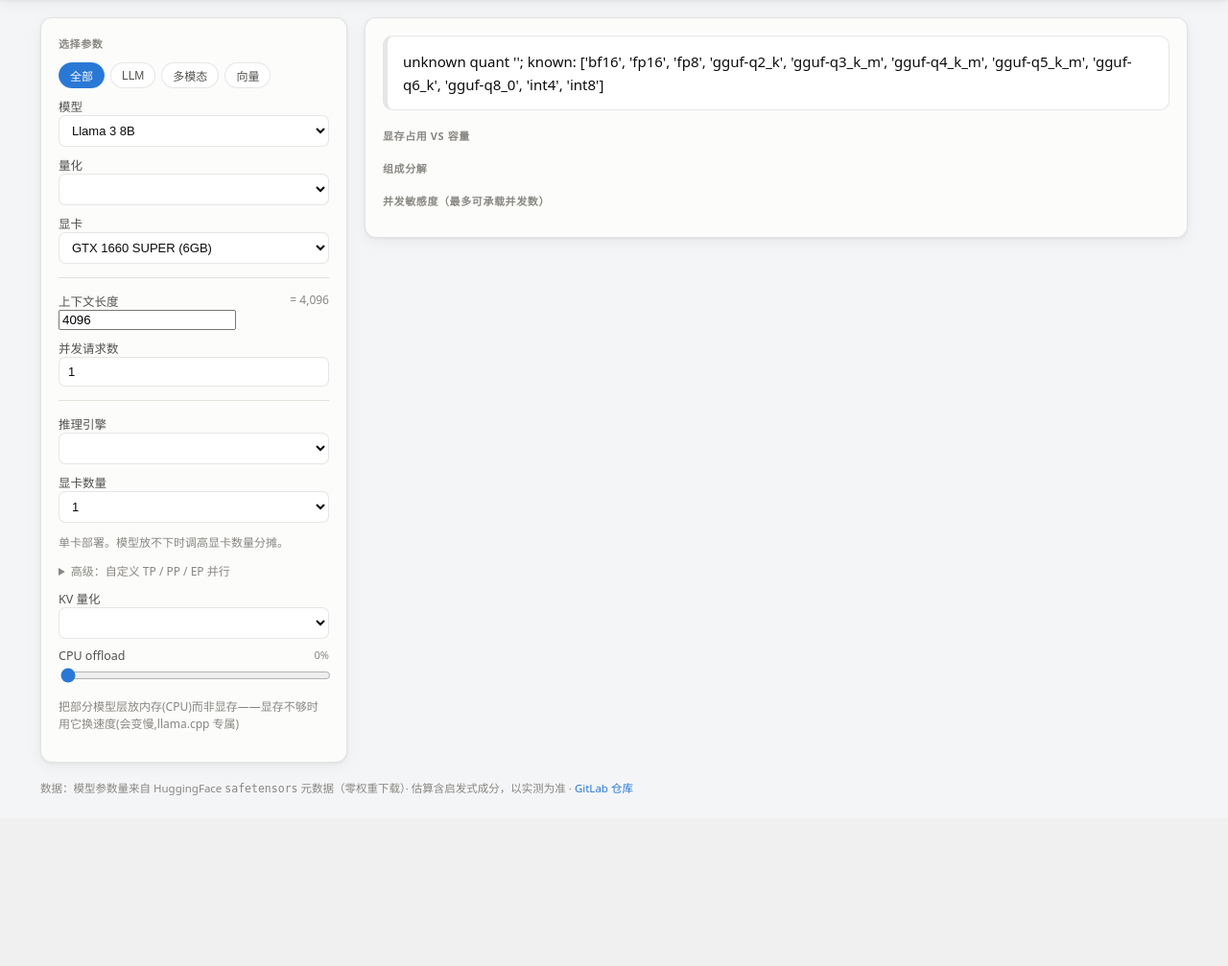
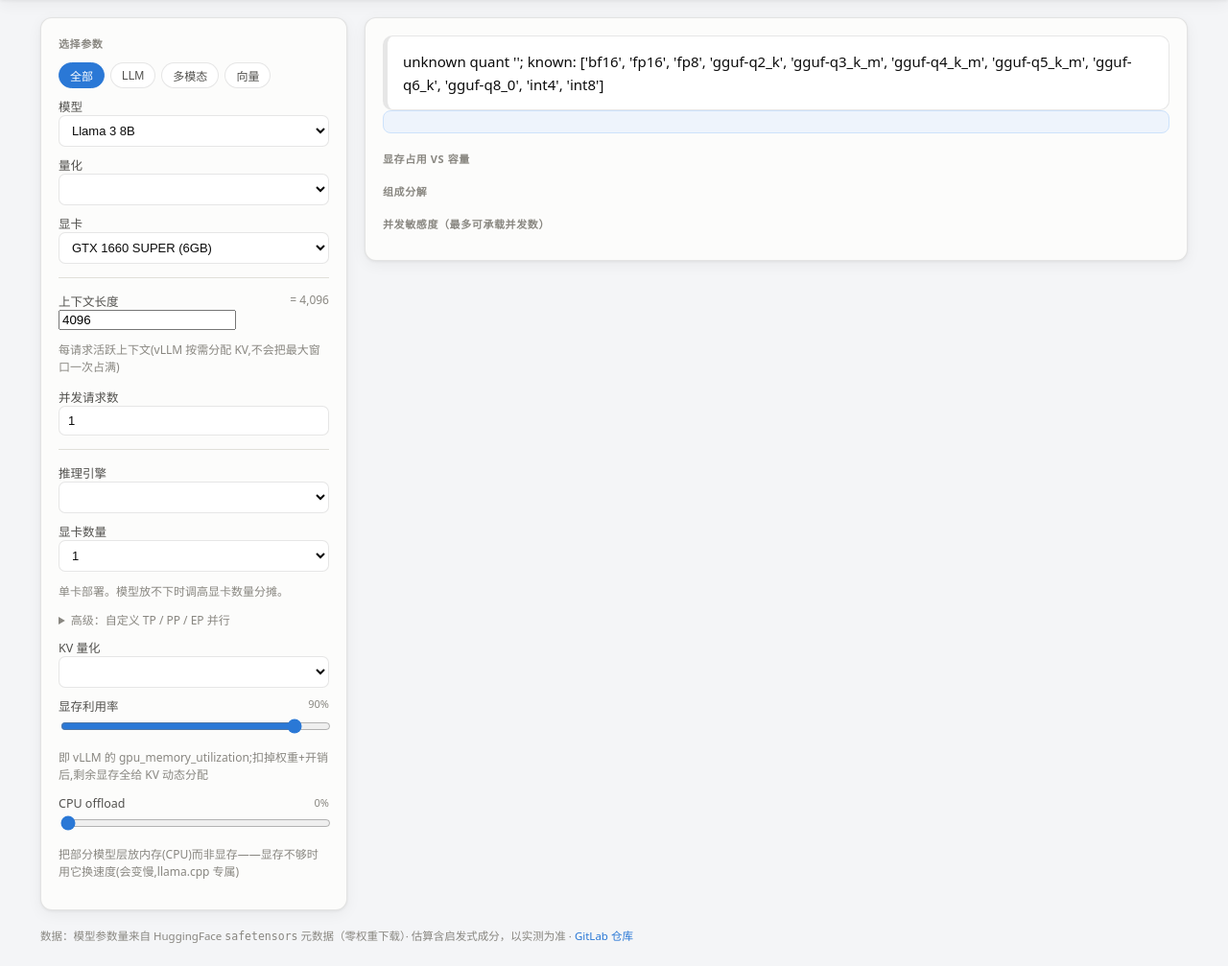
Before and after one commit to Monster-muyu/cc-project, a FastAPI app: template vram_calc/web/templates/index.html in a window 1280 px wide. Shown: the part 64-1071 px from the top of the page at 96% size. Before the commit the page ends 893 px from the top, so only its background shows below. Run offline with FastAPI, Linux system fonts and the light colour scheme; the template is opened without the code that fills it, so the values that code supplies are empty.

Commit message:
feat:quant自动识别锁定+vLLM动态KV预算(max_kv_tokens)+显存利用率+verdict改动态口径

```diff
--- a/vram_calc/web/app.py
+++ b/vram_calc/web/app.py
@@ -68,7 +68,7 @@ async def index(request: Request):
 @app.get("/api/models")
 def api_models():
     return [{"id": m.id, "name": m.name, "is_moe": bool(m.num_experts),
-             "params_b": m.params_b, "category": m.category} for m in list_models()]
+             "params_b": m.params_b, "category": m.category, "quant": m.quant} for m in list_models()]
 
 
 @app.get("/api/gpus")
@@ -94,6 +94,8 @@ def api_calc(req: CalcReq):
         "headroom_gb": round(r.headroom_gb * n, 2),
         "breakdown": {k: round(v * n, 2) for k, v in b.as_dict().items()},
         "num_gpus": n,
+        "max_kv_tokens": r.max_kv_tokens,
+        "kv_budget_gb": round(r.kv_budget_gb, 2),
     }
 
 
@@ -129,7 +131,7 @@ def api_model_preview(repo_id: str, category: str = "llm"):
             "hidden_dim": m.hidden_dim, "attn_heads": m.attn_heads, "kv_heads": m.kv_heads,
             "head_dim": m.head_dim, "vocab_size": m.vocab_size,
             "num_experts": m.num_experts, "expert_params_b": m.expert_params_b,
-            "category": m.category}
+            "category": m.category, "quant": m.quant}
 
 
 @app.post("/api/models")
--- a/vram_calc/web/static/app.js
+++ b/vram_calc/web/static/app.js
@@ -93,6 +93,10 @@ function filterModels() {
 
 function onModelChange() {
   applyParallelStrategy();
+  const m = ALL_MODELS.find((x) => x.id === $("model").value);
+  const q = $("quant");
+  if (m && m.quant) { q.value = m.quant; q.disabled = true; }   // pre-quantized repo -> lock
+  else { q.disabled = false; }
 }
 
 function currentInput() {
@@ -101,6 +105,7 @@ function currentInput() {
     context_len: parseContext($("context_len").value) || 4096, concurrency: +$("concurrency").value || 1,
     engine: $("engine").value, tp: +$("tp").value || 1, pp: +$("pp").value || 1,
     ep: +$("ep").value || 1, kv_quant: $("kv_quant").value, cpu_offload: +$("cpu_offload").value,
+    safety_factor: +$("gpu_util").value,
   };
 }
 
@@ -108,9 +113,10 @@ let timer;
 function bindEvents() {
   const debounced = () => { clearTimeout(timer); timer = setTimeout(recalc, 300); };
   ["quant", "gpu", "engine", "tp", "pp", "ep", "kv_quant",
-   "context_len", "concurrency", "cpu_offload", "model", "gpu_count"].forEach((id) =>
+   "context_len", "concurrency", "cpu_offload", "gpu_util", "model", "gpu_count"].forEach((id) =>
     $(id).addEventListener("input", () => {
       if (id === "cpu_offload") $("offload-val").textContent = Math.round(+$("cpu_offload").value * 100) + "%";
+      if (id === "gpu_util") $("util-val").textContent = Math.round(+$("gpu_util").value * 100) + "%";
       if (id === "context_len") onContextInput();
       if (id === "model" || id === "gpu_count") onModelChange();
       debounced();
@@ -143,6 +149,20 @@ function renderResult(r) {
   $("chart-capacity").innerHTML = capacityBar(r.total_gb, r.capacity_gb, r.usable_gb, r.verdict);
   $("chart-breakdown").innerHTML = stackedBar(r.breakdown, r.total_gb);
   $("breakdown-table").innerHTML = breakdownTable(r.breakdown, r.total_gb);
+
+  // vLLM dynamic KV capacity
+  const kb = $("kv-capacity");
+  if (r.max_kv_tokens > 0) {
+    const ctx = parseContext($("context_len").value) || 0;
+    const req = ctx * (+$("concurrency").value || 1);
+    const fmt = (n) => n.toLocaleString();
+    const fits = req <= r.max_kv_tokens;
+    kb.className = "kv-box";
+    kb.innerHTML = `💾 vLLM 动态 KV:权重+开销后剩 <b>${r.kv_budget_gb} GB</b> 给 KV,` +
+      `最多可装约 <b>${fmt(r.max_kv_tokens)}</b> token 位。` +
+      `你请求 ${fmt(req)} token(上下文×并发)→ ` +
+      (fits ? "✓ 在预算内" : `⚠ 超出,实际并发/上下文受限于 ${fmt(r.max_kv_tokens)}`);
+  } else { kb.className = "kv-box empty"; }
 }
 
 // ---- SVG charts ----
--- a/vram_calc/web/static/style.css
+++ b/vram_calc/web/static/style.css
@@ -106,6 +106,13 @@ hr { border: none; border-top: 1px solid var(--grid); margin: 14px 0; }
 .verdict.tight { border-left-color: var(--warn); }
 .verdict.over { border-left-color: var(--crit); }
 .verdict .vbig { font-size: 21px; font-weight: 800; margin-right: 6px; }
+.kv-box {
+  font-size: 12.5px; line-height: 1.65; padding: 11px 14px;
+  border-radius: 8px; background: #eef4fc; border: 1px solid #cde2fb;
+  color: #184f95; margin-bottom: 16px;
+}
+.kv-box b { color: #0d366b; }
+.kv-box.empty { display: none; }
 
 /* charts */
 .chart { display: block; max-width: 100%; margin: 2px 0; }
--- a/vram_calc/web/templates/index.html
+++ b/vram_calc/web/templates/index.html
@@ -35,6 +35,7 @@
     <label>上下文长度 <span id="ctx-val" class="hint"></span>
       <input id="context_len" type="text" value="4096" placeholder="4096 / 32k / 200k"/>
     </label>
+    <p class="hint">每请求活跃上下文(vLLM 按需分配 KV,不会把最大窗口一次占满)</p>
     <label>并发请求数 <input id="concurrency" type="number" value="1" min="1"/></label>
 
     <hr/>
@@ -54,6 +55,10 @@
     <label>KV 量化 <select id="kv_quant">
       {% for k in kv_quants %}<option value="{{ k }}">{{ k }}</option>{% endfor %}
     </select></label>
+    <label>显存利用率 <span id="util-val">90%</span>
+      <input id="gpu_util" type="range" min="0.5" max="0.95" step="0.05" value="0.9"/>
+    </label>
+    <p class="hint">即 vLLM 的 gpu_memory_utilization;扣掉权重+开销后,剩余显存全给 KV 动态分配</p>
     <label>CPU offload <span id="offload-val">0%</span>
       <input id="cpu_offload" type="range" min="0" max="1" step="0.1" value="0"/>
     </label>
@@ -62,6 +67,7 @@
 
   <section class="card panel-right">
     <div id="verdict" class="verdict">加载中…</div>
+    <div id="kv-capacity" class="kv-box"></div>
     <h3>显存占用 vs 容量</h3>
     <div id="chart-capacity"></div>
     <h3>组成分解</h3>
```
Also changed, not shown: vram_calc/core/arch_resolver.py (+17 -0 lines), vram_calc/core/estimator.py (+26 -2 lines), vram_calc/repos/store.py (+4 -3 lines).
